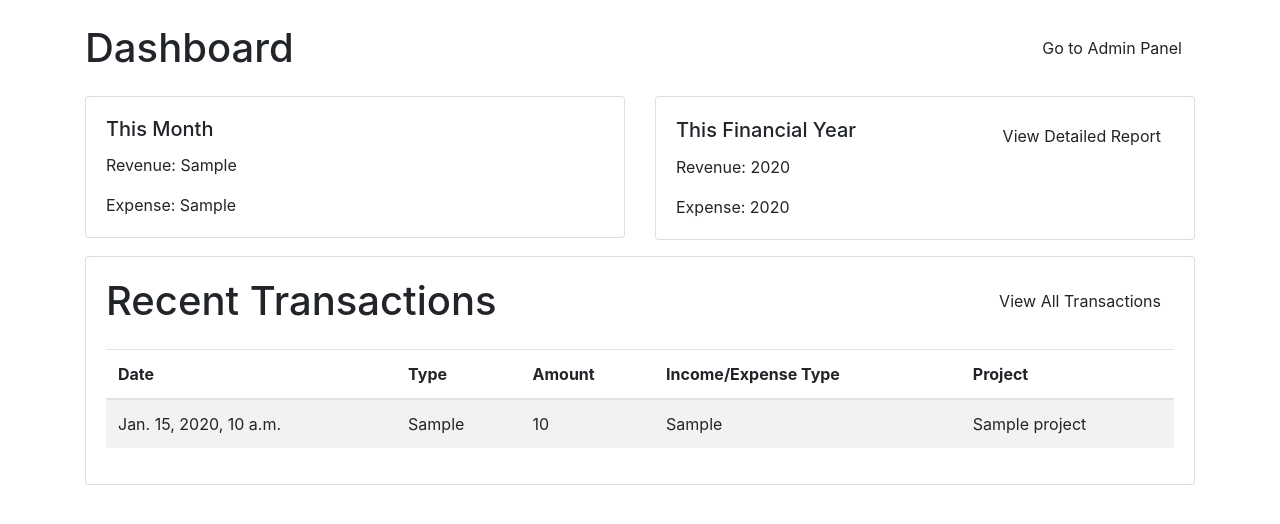
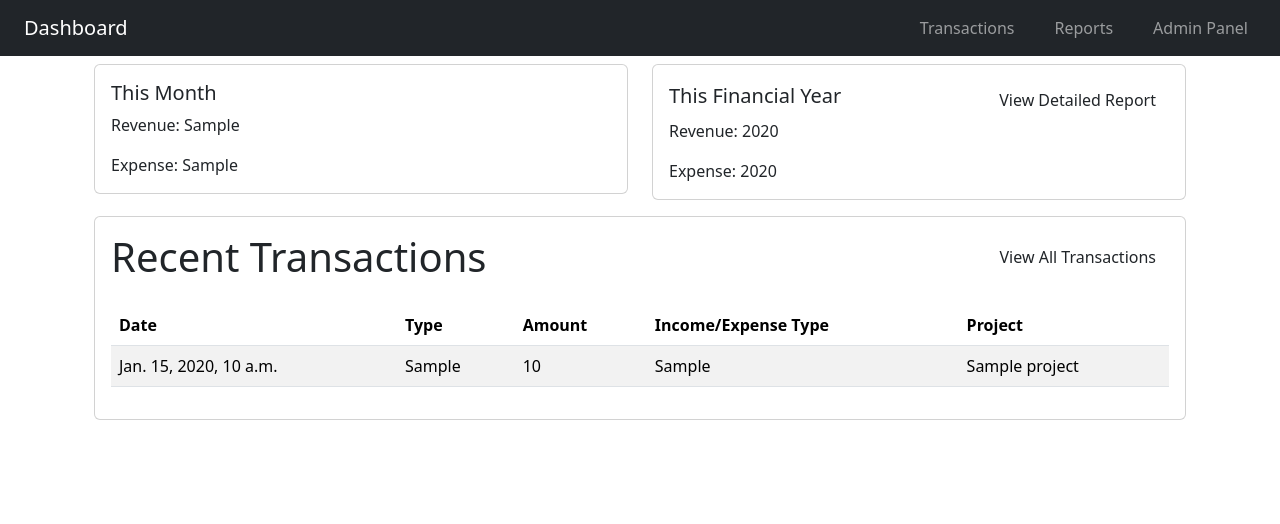
Before and after one commit to vipin-baghel/AccountsManagement_Django, a Django app: template AccountsManagementApp/templates/AccountsManagementApp/dashboard.html in a window 1280 px wide. Shown: the top 524 px of the page. Run offline with Django 5.2, Linux system fonts and the light colour scheme; the template is opened without the code that fills it: most values are stand-ins (such as "Sample title", 1, 10 or a date in 2020); some libraries are stand-ins or nearby versions.

Commit message:
added nav bar

```diff
--- /dev/null
+++ b/AccountsManagementApp/templates/AccountsManagementApp/base.html
@@ -0,0 +1,42 @@
+<!DOCTYPE html>
+<html>
+
+<head>
+    <title>Financial Management App</title>
+    <meta charset="UTF-8">
+    <meta name="viewport" content="width=device-width, initial-scale=1.0">
+    <link rel="stylesheet" href="https://cdn.jsdelivr.net/npm/bootstrap@5.3.3/dist/css/bootstrap.min.css"
+        integrity="sha384-QWTKZyjpPEjISv5WaRU9OFeRpok6YctnYmDr5pNlyT2bRjXh0JMhjY6hW+ALEwIH" crossorigin="anonymous">
+</head>
+
+<body>
+    <nav class="navbar navbar-expand-lg sticky-top navbar-dark bg-dark">
+        <a class="navbar-brand ms-4 me-4" href="{% url '' %}">Dashboard</a>
+        <button class="navbar-toggler" type="button" data-toggle="collapse" data-target="#navbarSupportedContent"
+            aria-controls="navbarSupportedContent" aria-expanded="false" aria-label="Toggle navigation">
+            <span class="navbar-toggler-icon"></span>
+        </button>
+        <div class="collapse navbar-collapse" id="navbarSupportedContent">
+            <ul class="navbar-nav ms-auto">
+                <li class="nav-item me-4">
+                    <a class="nav-link" href="{% url 'transactions' %}">Transactions</a>
+                </li>
+                <li class="nav-item me-4">
+                    <a class="nav-link" href="{% url '' %}">Reports</a>
+                </li>
+                <li class="nav-item me-4">
+                    <a class="nav-link" href="{% url 'admin:index' %}">Admin Panel</a>
+                </li>
+            </ul>
+        </div>
+    </nav>
+    <div class="container">
+        {% block content %}{% endblock %}
+    </div>
+    <script src="https://cdn.jsdelivr.net/npm/bootstrap@5.3.3/dist/js/bootstrap.min.js"
+        integrity="sha384-0pUGZvbkm6XF6gxjEnlmuGrJXVbNuzT9qBBavbLwCsOGabYfZo0T0to5eqruptLy"
+        crossorigin="anonymous"></script>
+
+</body>
+
+</html>
--- a/AccountsManagementApp/templates/AccountsManagementApp/dashboard.html
+++ b/AccountsManagementApp/templates/AccountsManagementApp/dashboard.html
@@ -1,20 +1,8 @@
-<!-- dashboard.html -->
-<!DOCTYPE html>
-<html lang="en">
+{% extends 'AccountsManagementApp/base.html' %}
 
-<head>
-    <meta charset="UTF-8">
-    <meta name="viewport" content="width=device-width, initial-scale=1.0">
-    <title>Dashboard</title>
-    <link rel="stylesheet" href="https://maxcdn.bootstrapcdn.com/bootstrap/4.5.2/css/bootstrap.min.css">
-</head>
+{% block content %}
+<div class="container mt-2">
 
-<body>
-    <div class="container mt-4">
-        <div class="d-flex justify-content-between align-items-center mb-4">
-            <h1 class="mb-0">Dashboard</h1>
-            <a href="{% url 'admin:index' %}" class="btn bt-secondary">Go to Admin Panel</a>
-        </div>
     <!-- Summary Widgets -->
     <div class="row">
         <div class="col-md-6">
@@ -31,7 +19,7 @@
                 <div class="card-body">
                     <div class="d-flex justify-content-between align-items-center">
                         <h5 class="card-title">This Financial Year</h5>
-                            <a href="{% url 'all_transactions' %}" class="btn bt-secondary">View Detailed Report</a>
+                        <a href="{% url 'transactions' %}" class="btn bt-secondary">View Detailed Report</a>
                     </div>
                     <p class="card-text">Revenue: {{ revenue_this_year }}</p>
                     <p class="card-text">Expense: {{ expense_this_year }}</p>
@@ -45,7 +33,7 @@
         <div class="card-body">
             <div class="d-flex justify-content-between align-items-center mb-4">
                 <h1 class="mb-0">Recent Transactions</h1>
-                    <a href="{% url 'all_transactions' %}" class="btn bt-secondary">View All Transactions</a>
+                <a href="{% url 'transactions' %}" class="btn bt-secondary">View All Transactions</a>
             </div>
             <table class="table table-striped">
                 <thead>
@@ -75,8 +63,4 @@
     </div>
 </div>
 
-    <script src="https://ajax.googleapis.com/ajax/libs/jquery/3.5.1/jquery.min.js"></script>
-    <script src="https://maxcdn.bootstrapcdn.com/bootstrap/4.5.2/js/bootstrap.min.js"></script>
-</body>
-
-</html>
+{% endblock %}
--- a/AccountsManagementApp/urls.py
+++ b/AccountsManagementApp/urls.py
@@ -1,11 +1,11 @@
 # urls.py
 from django.urls import path
 
-from .views.all_transactions import AllTransactionsView
+from .views.transactions import AllTransactionsView
 from .views.dashboard import DashboardView
 
 
 urlpatterns = [
-    path("", DashboardView.as_view(), name="dashboard"),
-    path("all_transactions/", AllTransactionsView.as_view(), name="all_transactions"),
+    path("", DashboardView.as_view(), name=""),
+    path("transactions/", AllTransactionsView.as_view(), name="transactions"),
 ]
--- a/AccountsManagementApp/views/all_transactions.py
+++ b/AccountsManagementApp/views/transactions.py
@@ -26,6 +26,6 @@ class AllTransactionsView(View):
         # Render the template with the filtered transactions
         return render(
             request,
-            "AccountsManagementApp/all_transactions.html",
+            "AccountsManagementApp/transactions.html",
             {"transactions": transactions, "projects": projects},
         )
```
Also changed, not shown: AccountsManagementApp/templates/AccountsManagementApp/all_transactions.html (deleted, +0 -73 lines), AccountsManagementApp/templates/AccountsManagementApp/reports.html (added, +43 -0 lines), AccountsManagementApp/templates/AccountsManagementApp/transactions.html (added, +56 -0 lines). Lines whose indentation alone changed are shown as unchanged.
